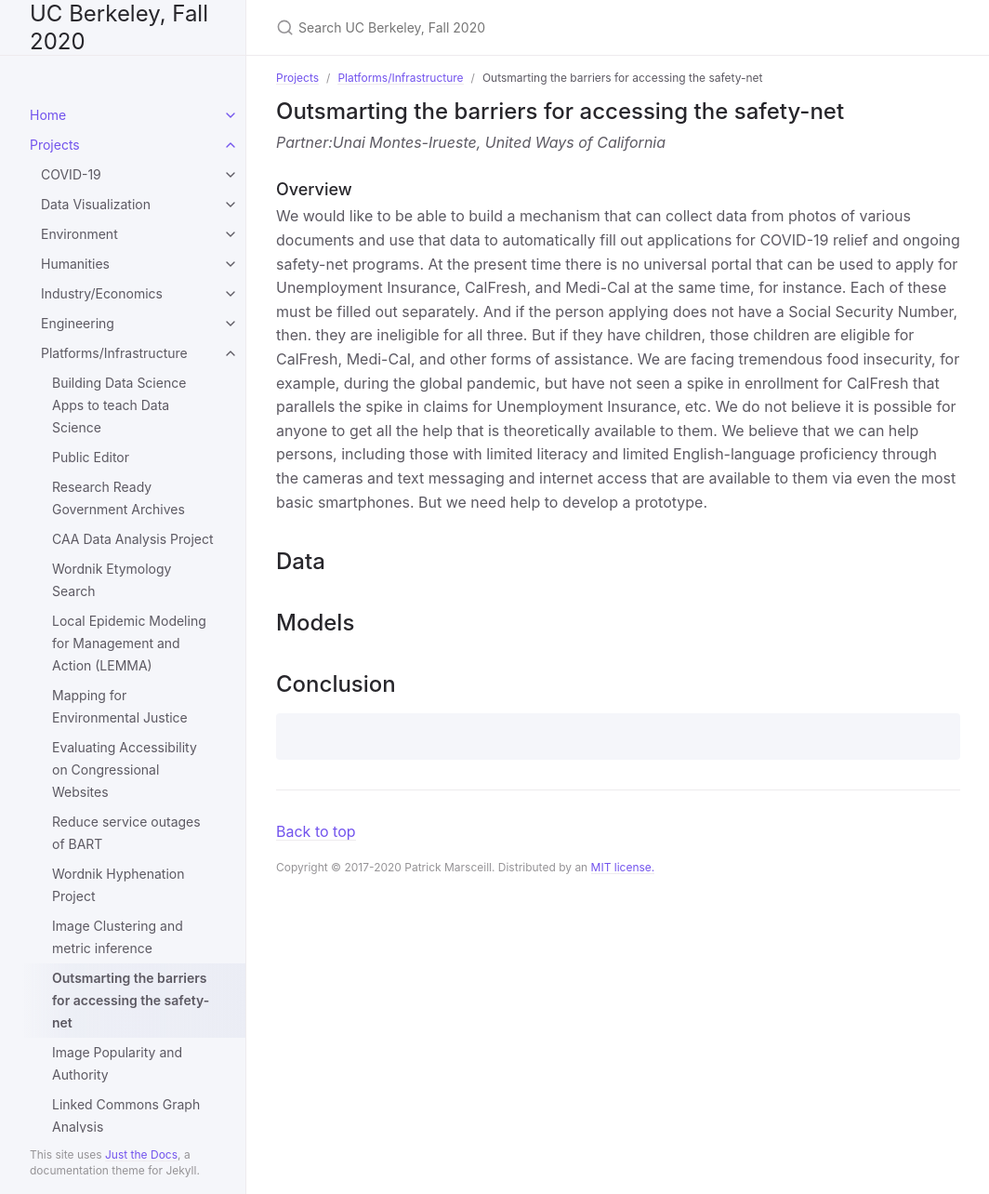
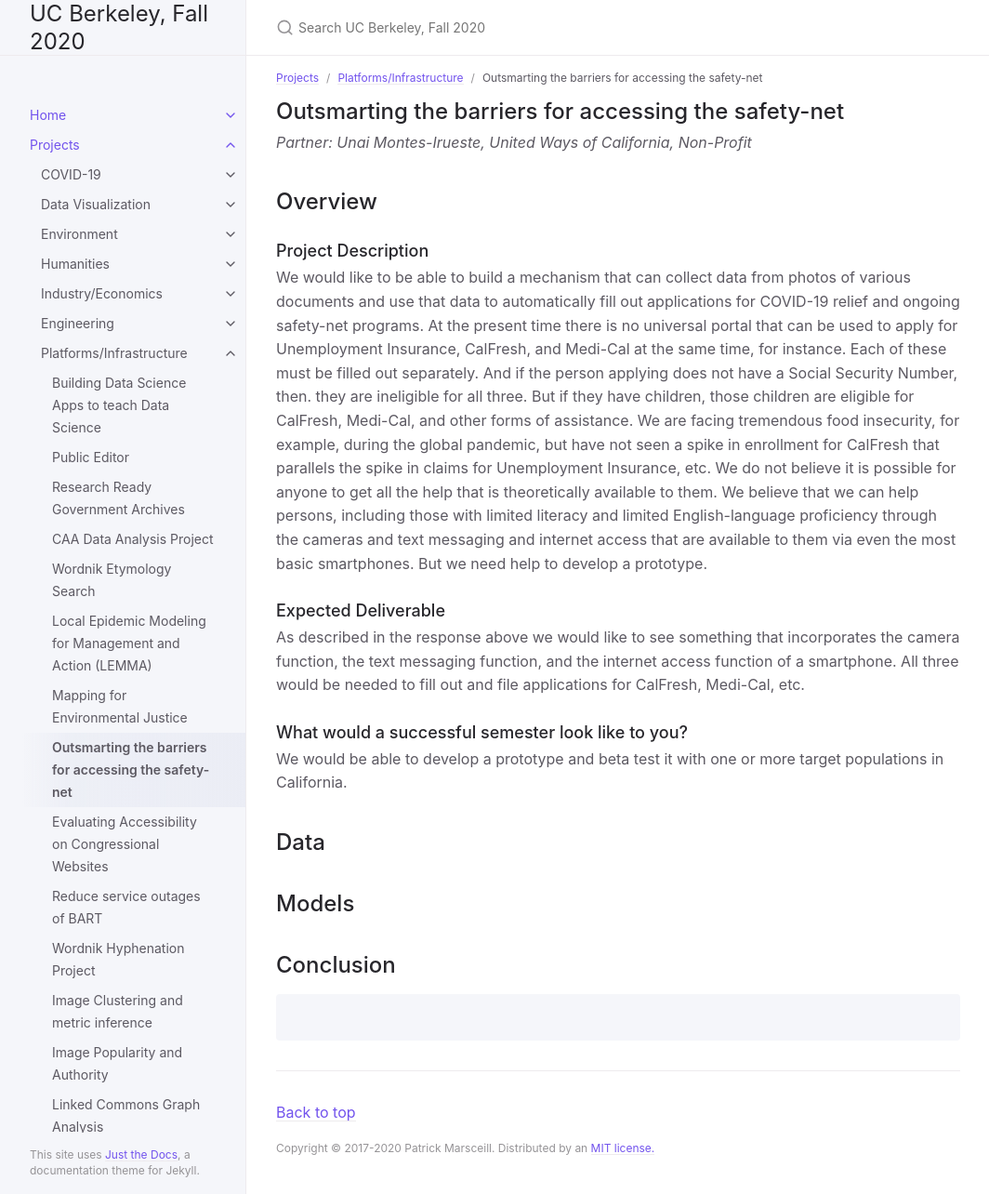
Before and after one commit to DS-Discovery/ds-discovery.github.io, a Jekyll site: the page built from Projects/Platforms:Infrastructure/PI-Outsmarting the barriers for accessing the safety-net.md, in a window 1280 px wide and 1284 px high. Shown: the whole window at 93% size, without its empty margins (107-1171 px from the left). Built offline with Jekyll 4.4.1, drawn with Linux system fonts in a browser that asks for light colours.

Commit message:
Update PI-Outsmarting the barriers for accessing the safety-net.md

```diff
--- a/Projects/Platforms:Infrastructure/PI-Outsmarting the barriers for accessing the safety-net.md
+++ b/Projects/Platforms:Infrastructure/PI-Outsmarting the barriers for accessing the safety-net.md
@@ -3,16 +3,20 @@ layout: page
 title: Outsmarting the barriers for accessing the safety-net
 parent: Platforms/Infrastructure
 grand_parent: Projects
-nav_order: 3
+nav_order: 12
 ---
 
 
 ## Outsmarting the barriers for accessing the safety-net
-*Partner:Unai Montes-Irueste, United Ways of California*
+*Partner: Unai Montes-Irueste, United Ways of California, Non-Profit*
 
-### Overview
-
+## Overview
+### Project Description
 We would like to be able to build a mechanism that can collect data from photos of various documents and use that data to automatically fill out applications for COVID-19 relief and ongoing safety-net programs. At the present time there is no universal portal that can be used to apply for Unemployment Insurance, CalFresh, and Medi-Cal at the same time, for instance. Each of these must be filled out separately. And if the person applying does not have a Social Security Number, then. they are ineligible for all three. But if they have children, those children are eligible for CalFresh, Medi-Cal, and other forms of assistance. We are facing tremendous food insecurity, for example, during the global pandemic, but have not seen a spike in enrollment for CalFresh that parallels the spike in claims for Unemployment Insurance, etc. We do not believe it is possible for anyone to get all the help that is theoretically available to them. We believe that we can help persons, including those with limited literacy and limited English-language proficiency through the cameras and text messaging and internet access that are available to them via even the most basic smartphones. But we need help to develop a prototype.
+### Expected Deliverable
+As described in the response above we would like to see something that incorporates the camera function, the text messaging function, and the internet access function of a smartphone. All three would be needed to fill out and file applications for CalFresh, Medi-Cal, etc.
+### What would a successful semester look like to you?
+We would be able to develop a prototype and beta test it with one or more target populations in California.
 
 ## Data
 
```
